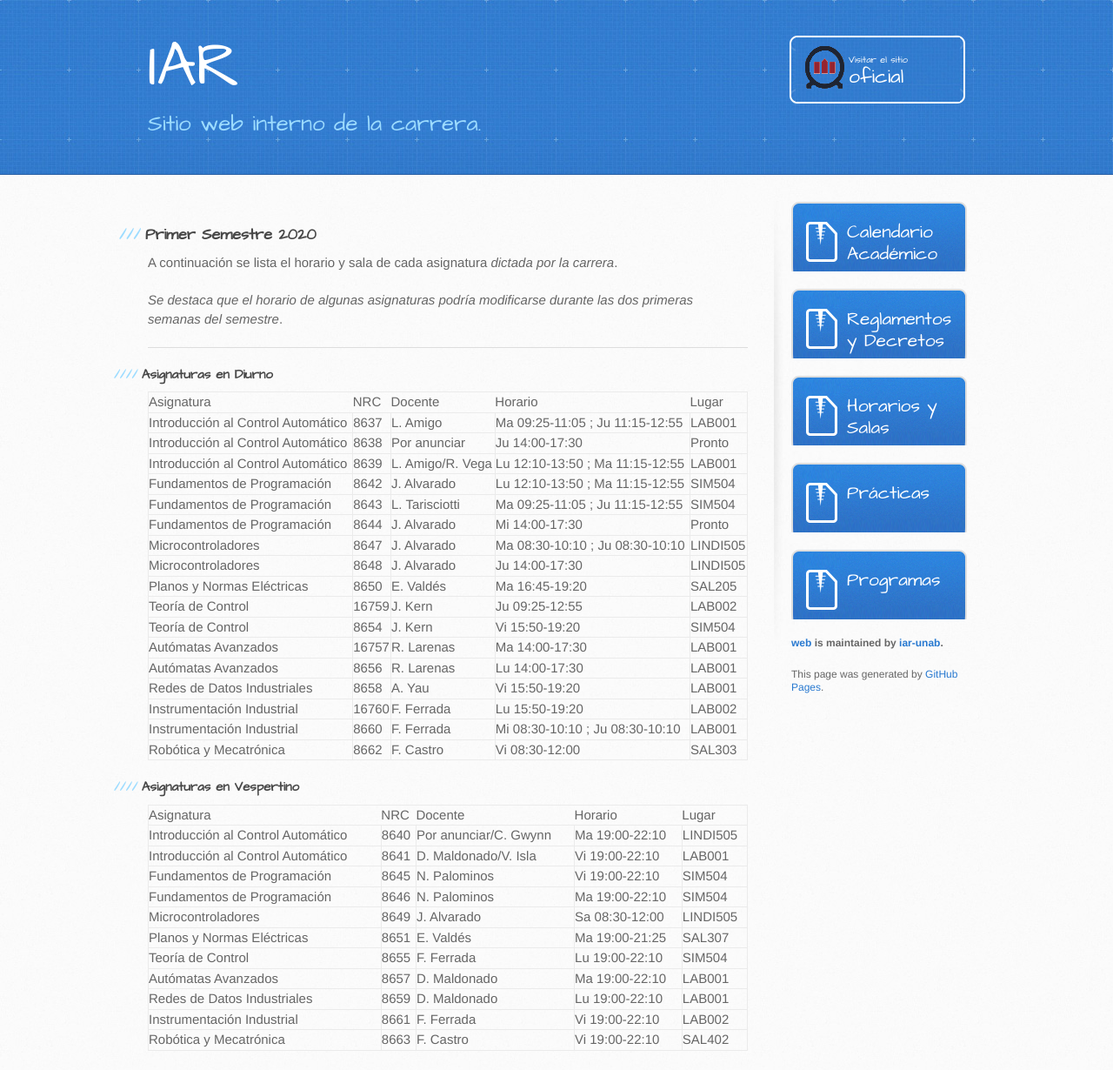
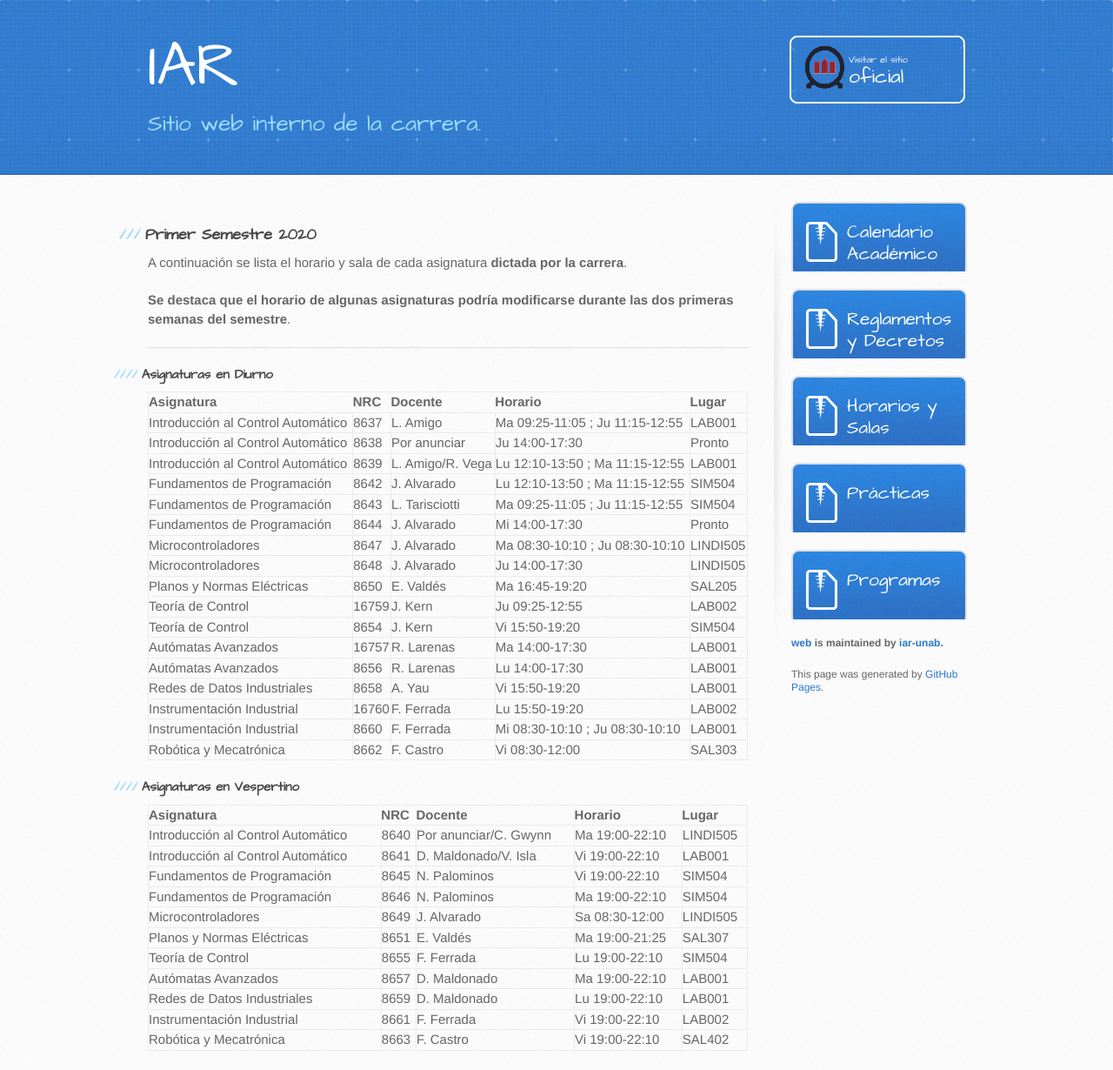
Before and after one commit to iar-unab/web, a Jekyll site: the page built from horarios/index.md, in a window 1280 px wide. Shown: the whole page at 87% size. Built offline with Jekyll 4.4.1, drawn with Linux system fonts in a browser that asks for light colours; our own code applies the rules of GitHub Pages for plain Markdown files.

Commit message:
fixing last update

```diff
--- a/horarios/index.md
+++ b/horarios/index.md
@@ -3,46 +3,46 @@ layout: default
 ---
 
 ### Primer Semestre 2020
-A continuación se lista el horario y sala de cada asignatura *dictada por la carrera*.
+A continuación se lista el horario y sala de cada asignatura **dictada por la carrera**.
 
-*Se destaca que el horario de algunas asignaturas podría modificarse durante las dos primeras semanas del semestre*.
+**Se destaca que el horario de algunas asignaturas podría modificarse durante las dos primeras semanas del semestre**.
 
 * * *
 
 #### Asignaturas en Diurno
 
-| Asignatura                          |NRC   | Docente         | Horario                         | Lugar    |
-|:------------------------------------|:-----|:----------------|:--------------------------------|:---------|
-| Introducción al Control Automático  |8637  |L. Amigo         |Ma 09:25-11:05 ; Ju 11:15-12:55  | LAB001   |
-| Introducción al Control Automático  |8638  |Por anunciar     |Ju 14:00-17:30                   | Pronto   |
-| Introducción al Control Automático  |8639  |L. Amigo/R. Vega |Lu 12:10-13:50 ; Ma 11:15-12:55  | LAB001   |
-| Fundamentos de Programación         |8642  |J. Alvarado      |Lu 12:10-13:50 ; Ma 11:15-12:55  | SIM504   |
-| Fundamentos de Programación         |8643  |L. Tarisciotti   |Ma 09:25-11:05 ; Ju 11:15-12:55  | SIM504   |
-| Fundamentos de Programación         |8644  |J. Alvarado      |Mi 14:00-17:30                   | Pronto   |
-| Microcontroladores                  |8647  |J. Alvarado      |Ma 08:30-10:10 ; Ju 08:30-10:10  | LINDI505 |
-| Microcontroladores                  |8648  |J. Alvarado      |Ju 14:00-17:30                   | LINDI505 |
-| Planos y Normas Eléctricas          |8650  |E. Valdés        |Ma 16:45-19:20                   | SAL205   |
-| Teoría de Control                   |16759 |J. Kern          |Ju 09:25-12:55                   | LAB002   |
-| Teoría de Control                   |8654  |J. Kern          |Vi 15:50-19:20                   | SIM504   |
-| Autómatas Avanzados                 |16757 |R. Larenas       |Ma 14:00-17:30                   | LAB001   |
-| Autómatas Avanzados                 |8656  |R. Larenas       |Lu 14:00-17:30                   | LAB001   |
-| Redes de Datos Industriales         |8658  |A. Yau           |Vi 15:50-19:20                   | LAB001   |
-| Instrumentación Industrial          |16760 |F. Ferrada       |Lu 15:50-19:20                   | LAB002   |
-| Instrumentación Industrial          |8660  |F. Ferrada       |Mi 08:30-10:10 ; Ju 08:30-10:10  | LAB001   |
-| Robótica y Mecatrónica              |8662  |F. Castro        |Vi 08:30-12:00                   | SAL303   |
+| **Asignatura**                      |**NRC**|**Docente**      |**Horario**                      |**Lugar** |
+|:------------------------------------|:------|:----------------|:--------------------------------|:---------|
+| Introducción al Control Automático  |8637   |L. Amigo         |Ma 09:25-11:05 ; Ju 11:15-12:55  | LAB001   |
+| Introducción al Control Automático  |8638   |Por anunciar     |Ju 14:00-17:30                   | Pronto   |
+| Introducción al Control Automático  |8639   |L. Amigo/R. Vega |Lu 12:10-13:50 ; Ma 11:15-12:55  | LAB001   |
+| Fundamentos de Programación         |8642   |J. Alvarado      |Lu 12:10-13:50 ; Ma 11:15-12:55  | SIM504   |
+| Fundamentos de Programación         |8643   |L. Tarisciotti   |Ma 09:25-11:05 ; Ju 11:15-12:55  | SIM504   |
+| Fundamentos de Programación         |8644   |J. Alvarado      |Mi 14:00-17:30                   | Pronto   |
+| Microcontroladores                  |8647   |J. Alvarado      |Ma 08:30-10:10 ; Ju 08:30-10:10  | LINDI505 |
+| Microcontroladores                  |8648   |J. Alvarado      |Ju 14:00-17:30                   | LINDI505 |
+| Planos y Normas Eléctricas          |8650   |E. Valdés        |Ma 16:45-19:20                   | SAL205   |
+| Teoría de Control                   |16759  |J. Kern          |Ju 09:25-12:55                   | LAB002   |
+| Teoría de Control                   |8654   |J. Kern          |Vi 15:50-19:20                   | SIM504   |
+| Autómatas Avanzados                 |16757  |R. Larenas       |Ma 14:00-17:30                   | LAB001   |
+| Autómatas Avanzados                 |8656   |R. Larenas       |Lu 14:00-17:30                   | LAB001   |
+| Redes de Datos Industriales         |8658   |A. Yau           |Vi 15:50-19:20                   | LAB001   |
+| Instrumentación Industrial          |16760  |F. Ferrada       |Lu 15:50-19:20                   | LAB002   |
+| Instrumentación Industrial          |8660   |F. Ferrada       |Mi 08:30-10:10 ; Ju 08:30-10:10  | LAB001   |
+| Robótica y Mecatrónica              |8662   |F. Castro        |Vi 08:30-12:00                   | SAL303   |
 
 #### Asignaturas en Vespertino
 
-| Asignatura                         |NRC   | Docente              | Horario       | Lugar    |
-|:-----------------------------------|:-----|:---------------------|:--------------|:---------|
-| Introducción al Control Automático |8640  |Por anunciar/C. Gwynn |Ma 19:00-22:10 | LINDI505 |
-| Introducción al Control Automático |8641  |D. Maldonado/V. Isla  |Vi 19:00-22:10 | LAB001   |
-| Fundamentos de Programación        |8645  |N. Palominos          |Vi 19:00-22:10 | SIM504   |
-| Fundamentos de Programación        |8646  |N. Palominos          |Ma 19:00-22:10 | SIM504   |
-| Microcontroladores                 |8649  |J. Alvarado           |Sa 08:30-12:00 | LINDI505 |
-| Planos y Normas Eléctricas         |8651  |E. Valdés             |Ma 19:00-21:25 | SAL307   |
-| Teoría de Control                  |8655  |F. Ferrada            |Lu 19:00-22:10 | SIM504   |
-| Autómatas Avanzados                |8657  |D. Maldonado          |Ma 19:00-22:10 | LAB001   |
-| Redes de Datos Industriales        |8659  |D. Maldonado          |Lu 19:00-22:10 | LAB001   |
-| Instrumentación Industrial         |8661  |F. Ferrada            |Vi 19:00-22:10 | LAB002   |
-| Robótica y Mecatrónica             |8663  |F. Castro             |Vi 19:00-22:10 | SAL402   |
+|**Asignatura**                      |**NRC**|**Docente**           |**Horario**    |**Lugar** |
+|:-----------------------------------|:------|:---------------------|:--------------|:---------|
+| Introducción al Control Automático |8640   |Por anunciar/C. Gwynn |Ma 19:00-22:10 | LINDI505 |
+| Introducción al Control Automático |8641   |D. Maldonado/V. Isla  |Vi 19:00-22:10 | LAB001   |
+| Fundamentos de Programación        |8645   |N. Palominos          |Vi 19:00-22:10 | SIM504   |
+| Fundamentos de Programación        |8646   |N. Palominos          |Ma 19:00-22:10 | SIM504   |
+| Microcontroladores                 |8649   |J. Alvarado           |Sa 08:30-12:00 | LINDI505 |
+| Planos y Normas Eléctricas         |8651   |E. Valdés             |Ma 19:00-21:25 | SAL307   |
+| Teoría de Control                  |8655   |F. Ferrada            |Lu 19:00-22:10 | SIM504   |
+| Autómatas Avanzados                |8657   |D. Maldonado          |Ma 19:00-22:10 | LAB001   |
+| Redes de Datos Industriales        |8659   |D. Maldonado          |Lu 19:00-22:10 | LAB001   |
+| Instrumentación Industrial         |8661   |F. Ferrada            |Vi 19:00-22:10 | LAB002   |
+| Robótica y Mecatrónica             |8663   |F. Castro             |Vi 19:00-22:10 | SAL402   |
```
